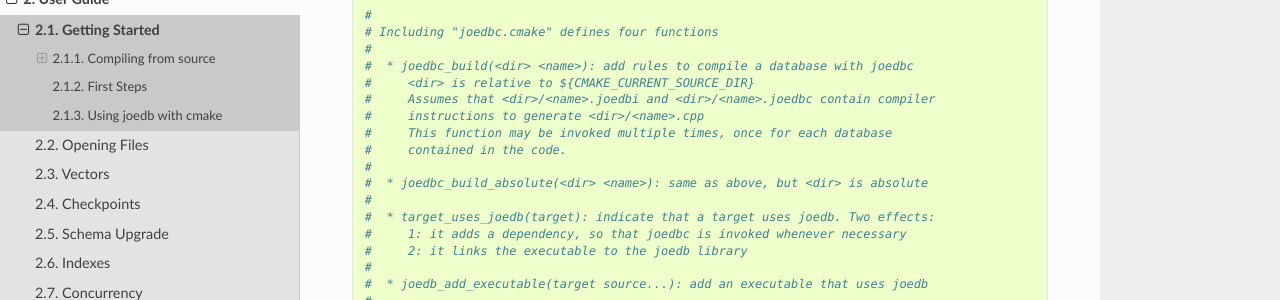
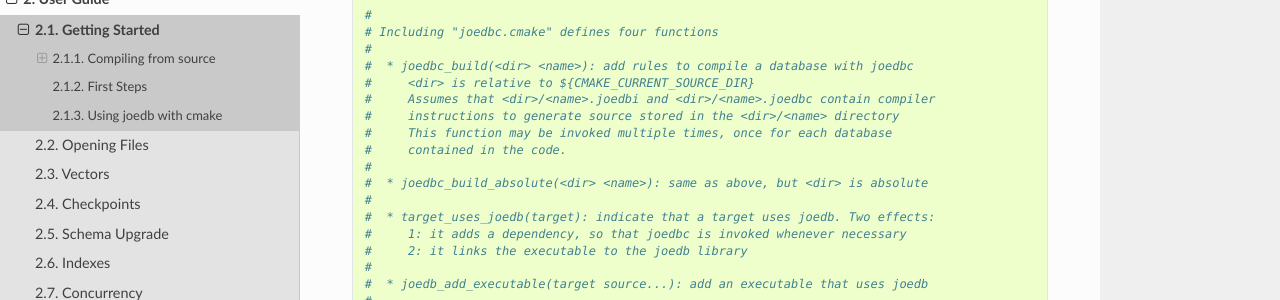
Before and after one commit to Remi-Coulom/joedb, a Sphinx documentation site: the page built from doc/source/getting_started.rst, in a window 1280 px wide and 900 px high, scrolled down 1702 px. Shown: the part 151-451 px from the top of the window. Built offline with Sphinx 7.4.7 and the Read the Docs theme 3.1.0, drawn with Linux system fonts in a browser that asks for light colours; formulas are drawn with MathJax 3.

Commit message:
comment fix

```diff
--- a/doc/source/tutorial/CMakeLists.txt
+++ b/doc/source/tutorial/CMakeLists.txt
@@ -13,7 +13,7 @@ include("../../../compcmake/joedbc.cmake")
 #  * joedbc_build(<dir> <name>): add rules to compile a database with joedbc
 #     <dir> is relative to ${CMAKE_CURRENT_SOURCE_DIR}
 #     Assumes that <dir>/<name>.joedbi and <dir>/<name>.joedbc contain compiler
-#     instructions to generate <dir>/<name>.cpp
+#     instructions to generate source stored in the <dir>/<name> directory
 #     This function may be invoked multiple times, once for each database
 #     contained in the code.
 #
```
